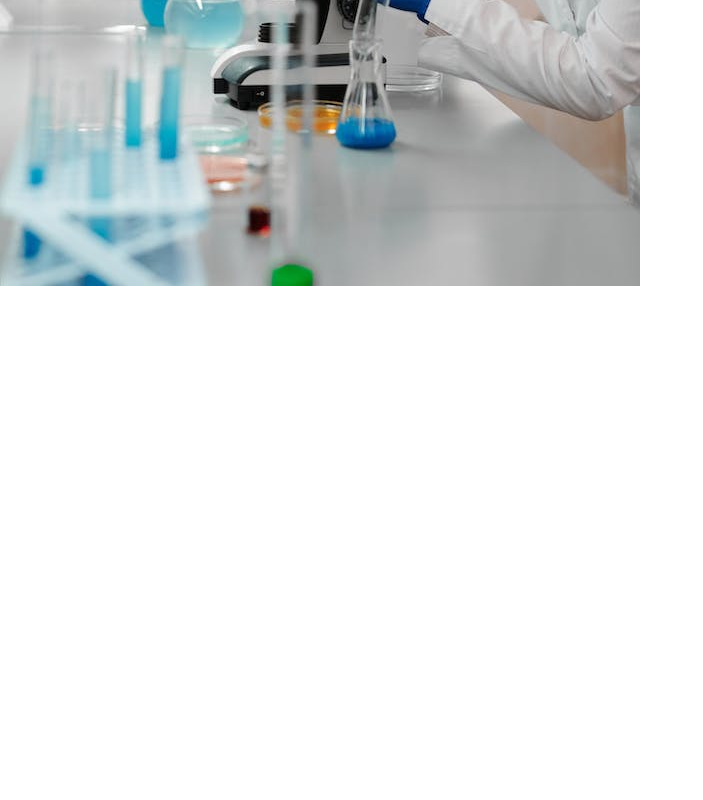
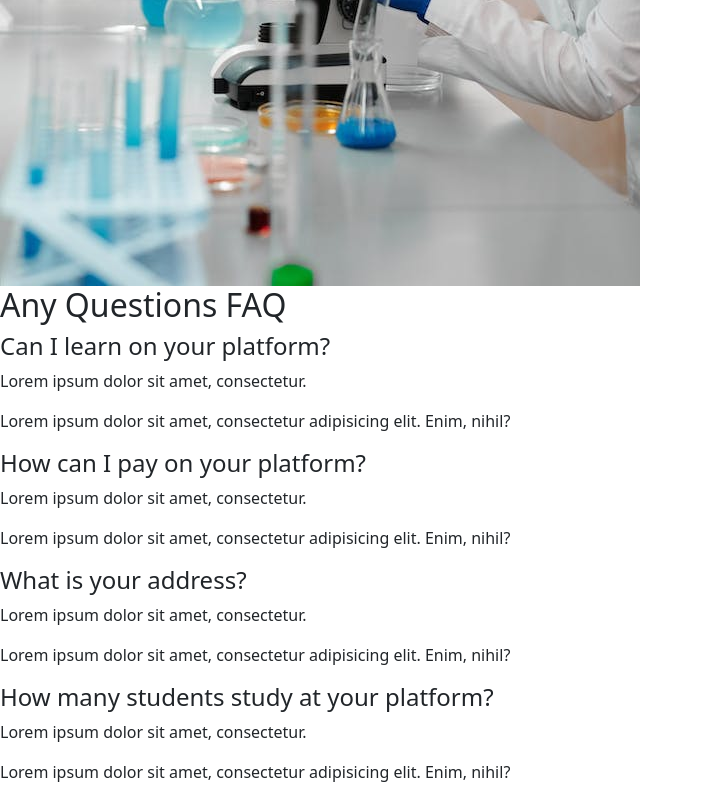
Before and after one commit to AvazShukurullayev/r-7-e-Learning, a React (Create React App) app: page / in a window 1280 px wide. Shown: the part 2006-2806 px from the top of the page, without its empty margins (0-703 px from the left). Before the commit the page ends 2292 px from the top, so only its background shows below. Built offline with nearby package versions, Linux system fonts and the light colour scheme; the HTML template or start-up script is replaced by a standard one.

Commit message:
FAQ section completed

```diff
--- /dev/null
+++ b/src/components/FaqSection.js
@@ -0,0 +1,39 @@
+import React from 'react';
+
+const FaqSection = () => {
+    return (
+        <div className={"faq__section"}>
+            <h2>Any Questions <span>FAQ</span></h2>
+            <div className={"question"}>
+                <h4>Can I learn on your platform?</h4>
+                <div className="answer">
+                    <p>Lorem ipsum dolor sit amet, consectetur.</p>
+                    <p>Lorem ipsum dolor sit amet, consectetur adipisicing elit. Enim, nihil?</p>
+                </div>
+            </div>
+            <div className={"question"}>
+                <h4>How can I pay on your platform?</h4>
+                <div className="answer">
+                    <p>Lorem ipsum dolor sit amet, consectetur.</p>
+                    <p>Lorem ipsum dolor sit amet, consectetur adipisicing elit. Enim, nihil?</p>
+                </div>
+            </div>
+            <div className={"question"}>
+                <h4>What is your address?</h4>
+                <div className="answer">
+                    <p>Lorem ipsum dolor sit amet, consectetur.</p>
+                    <p>Lorem ipsum dolor sit amet, consectetur adipisicing elit. Enim, nihil?</p>
+                </div>
+            </div>
+            <div className={"question"}>
+                <h4>How many students study at your platform?</h4>
+                <div className="answer">
+                    <p>Lorem ipsum dolor sit amet, consectetur.</p>
+                    <p>Lorem ipsum dolor sit amet, consectetur adipisicing elit. Enim, nihil?</p>
+                </div>
+            </div>
+        </div>
+    );
+};
+
+export default FaqSection;
--- a/src/pages/AboutUs.js
+++ b/src/pages/AboutUs.js
@@ -1,12 +1,14 @@
 import React from 'react';
 import AboutSection from "../components/AboutSection";
 import BenefitsSection from "../components/BenefitsSection";
+import FaqSection from "../components/FaqSection";
 
 const AboutUs = () => {
     return (
         <div className={"about__us"}>
             <AboutSection />
             <BenefitsSection />
+            <FaqSection />
         </div>
     );
 };
```
